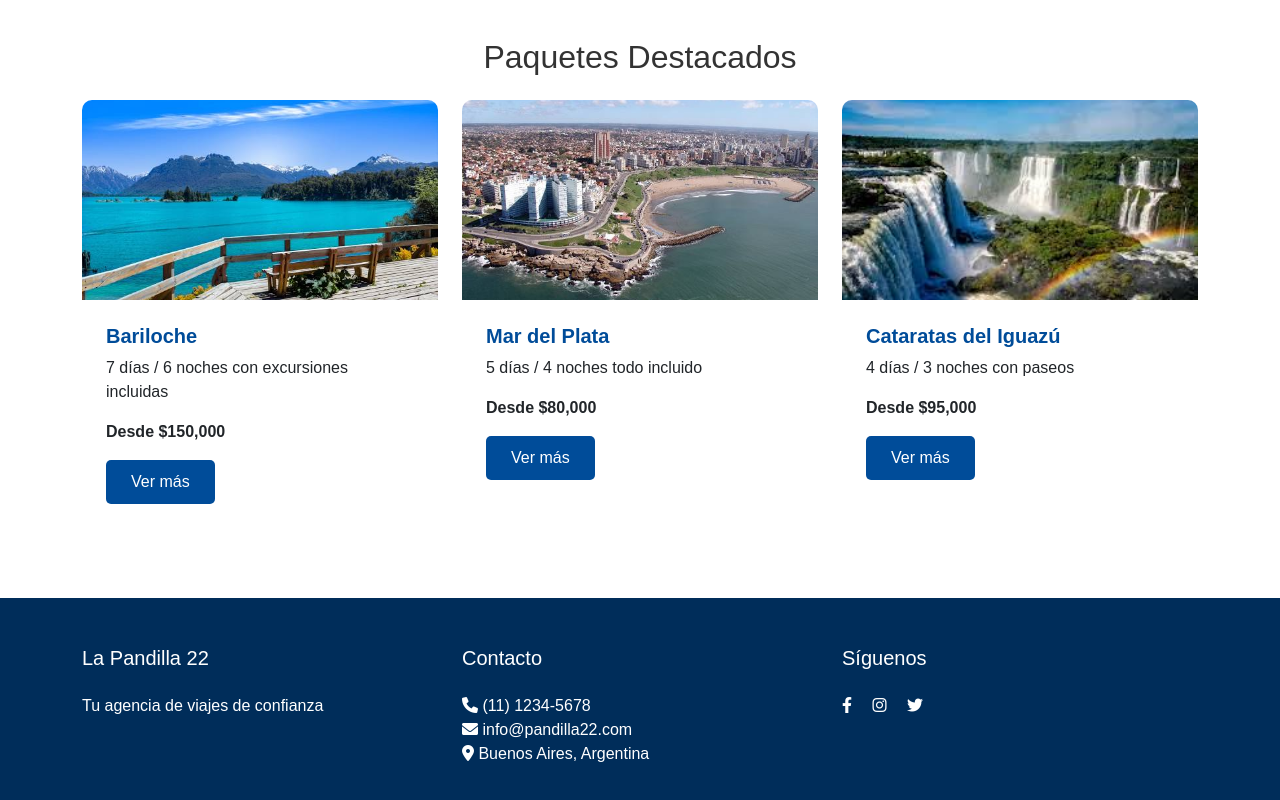
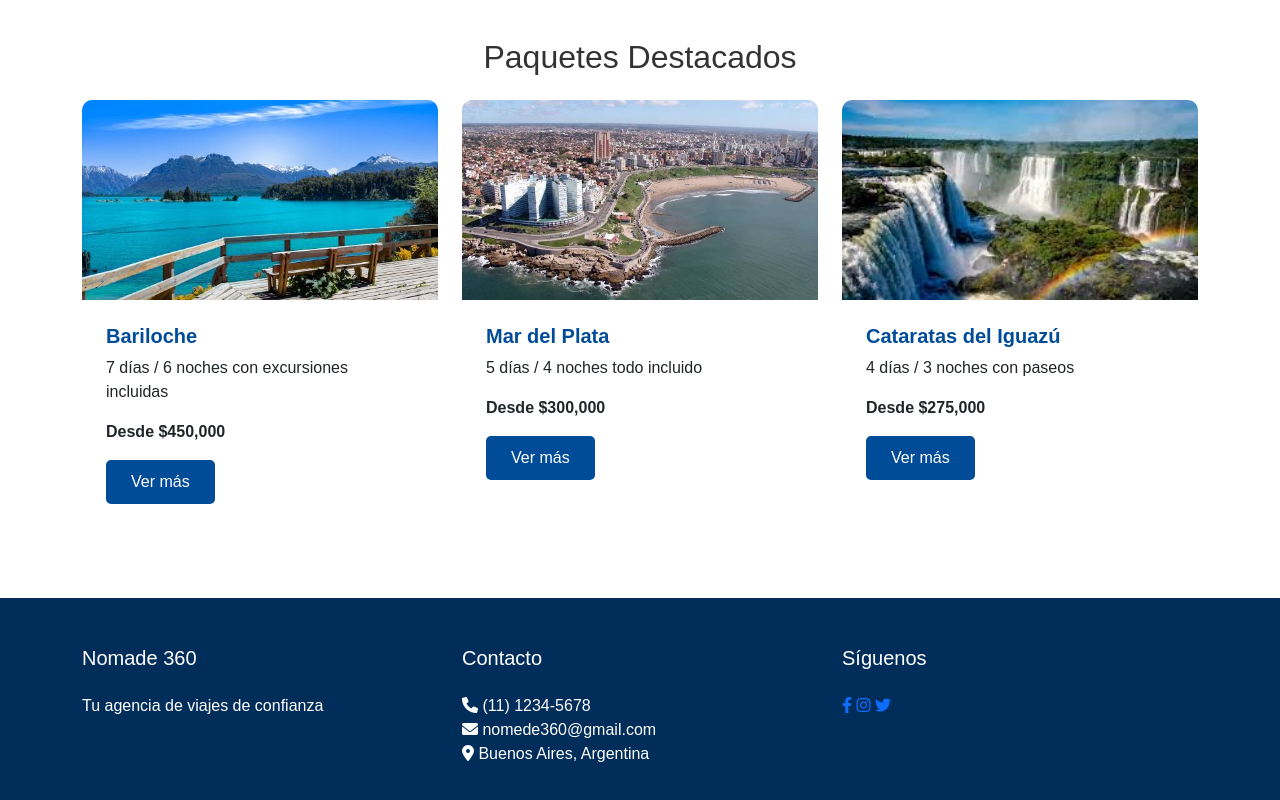
Before and after one commit to nomada360/agenciaTurismo, a plain HTML site: page index.html in a window 1280 px wide. Shown: the part 928-1728 px from the top of the page. Drawn offline with nearby package versions, Linux system fonts and the light colour scheme.

Commit message:
actualizacionn

```diff
--- a/index.html
+++ b/index.html
@@ -3,7 +3,7 @@
 <head>
     <meta charset="UTF-8">
     <meta name="viewport" content="width=device-width, initial-scale=1.0">
-    <title>La Pandilla 22 - Agencia de Turismo</title>
+    <title>Nomade 360 - Agencia de Turismo</title>
     <link href="https://cdn.jsdelivr.net/npm/bootstrap@5.3.0/dist/css/bootstrap.min.css" rel="stylesheet">
     <link href="https://cdnjs.cloudflare.com/ajax/libs/font-awesome/6.0.0/css/all.min.css" rel="stylesheet">
     <link href="css/styles.css" rel="stylesheet">
@@ -14,7 +14,7 @@
         <div class="container">
             <a class="navbar-brand" href="#">
                 <img src="assets/img/logo.png" alt="Logo" width="40" height="40" class="d-inline-block align-text-top">
-                La Pandilla 22
+                Nomade 360
             </a>
             <button class="navbar-toggler" type="button" data-bs-toggle="collapse" data-bs-target="#navbarNav">
                 <span class="navbar-toggler-icon"></span>
@@ -41,7 +41,7 @@
     <!-- Sección Hero -->
     <section class="hero-section">
         <div class="container">
-            <h1>Descubre el mundo con La Pandilla 22</h1>
+            <h1>Descubre el mundo con Nomade 360</h1>
             <p>Los mejores destinos y paquetes turísticos para tus vacaciones</p>
             <a href="paquetes.html" class="btn btn-light btn-lg">Ver Paquetes</a>
         </div>
@@ -80,7 +80,7 @@
                     <div class="card-body">
                         <h5 class="card-title">Bariloche</h5>
                         <p class="card-text">7 días / 6 noches con excursiones incluidas</p>
-                        <p class="card-text"><strong>Desde $150,000</strong></p>
+                        <p class="card-text"><strong>Desde $450,000</strong></p>
                         <a href="#" class="btn btn-primary">Ver más</a>
                     </div>
                 </div>
@@ -91,7 +91,7 @@
                     <div class="card-body">
                         <h5 class="card-title">Mar del Plata</h5>
                         <p class="card-text">5 días / 4 noches todo incluido</p>
-                        <p class="card-text"><strong>Desde $80,000</strong></p>
+                        <p class="card-text"><strong>Desde $300,000</strong></p>
                         <a href="#" class="btn btn-primary">Ver más</a>
                     </div>
                 </div>
@@ -102,7 +102,7 @@
                     <div class="card-body">
                         <h5 class="card-title">Cataratas del Iguazú</h5>
                         <p class="card-text">4 días / 3 noches con paseos</p>
-                        <p class="card-text"><strong>Desde $95,000</strong></p>
+                        <p class="card-text"><strong>Desde $275,000</strong></p>
                         <a href="#" class="btn btn-primary">Ver más</a>
                     </div>
                 </div>
@@ -115,22 +115,22 @@
         <div class="container">
             <div class="row">
                 <div class="col-md-4">
-                    <h5>La Pandilla 22</h5>
+                    <h5>Nomade 360</h5>
                     <p>Tu agencia de viajes de confianza</p>
                 </div>
                 <div class="col-md-4">
                     <h5>Contacto</h5>
                     <p>
                         <i class="fas fa-phone"></i> (11) 1234-5678<br>
-                        <i class="fas fa-envelope"></i> info@pandilla22.com<br>
+                        <i class="fas fa-envelope"></i> nomede360@gmail.com<br>
                         <i class="fas fa-map-marker-alt"></i> Buenos Aires, Argentina
                     </p>
                 </div>
                 <div class="col-md-4">
                     <h5>Síguenos</h5>
-                    <a href="#" class="text-white me-3"><i class="fab fa-facebook-f"></i></a>
-                    <a href="#" class="text-white me-3"><i class="fab fa-instagram"></i></a>
-                    <a href="#" class="text-white"><i class="fab fa-twitter"></i></a>
+                    <a href="#" class="nomade360"><i class="fab fa-facebook-f"></i></a>
+                    <a href="#" class="nomade360"><i class="fab fa-instagram"></i></a>
+                    <a href="#" class="nomade360"><i class="fab fa-twitter"></i></a>
                 </div>
             </div>
         </div>
```
Also changed, not shown: contacto.html (+5 -5 lines), login.html (+3 -3 lines), paquetes.html (+3 -3 lines), registro.html (+3 -3 lines), assets/img/logo.jpg (deleted), registros.html (deleted), 1 other file.
